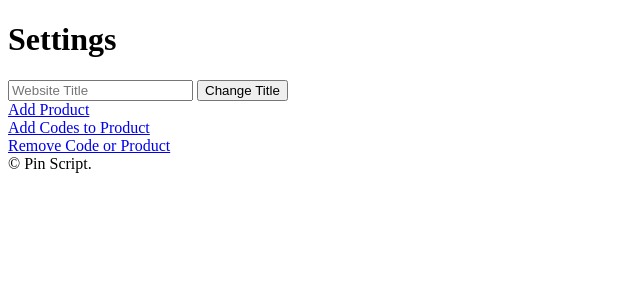
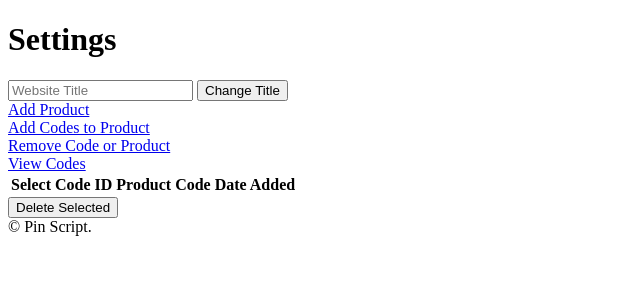
Before and after one commit to renandj55/PinScript-NoOOP, a PHP site: page /admin.php in a window 1280 px wide. Shown: the part 116-416 px from the top of the page, without its empty margins (0-640 px from the left). Run offline with PHP 8.4, Linux system fonts and the light colour scheme; the visitor is signed in with stand-in values (Sample User, id 1); tables that the repository leaves empty or names only in its code hold one stand-in row (values such as "Sample post"); data that the repository does not hold is empty; some libraries are stand-ins or nearby versions.

Commit message:
Ability to view all codes of product and delete manually

```diff
--- a/admin.php
+++ b/admin.php
@@ -61,7 +61,7 @@ if (isset($_SESSION['add_product']['error'])) {
 <?php
 if(!empty($products)):
 ?>
-<a href="#removeCode" id="removeCodeDisplay">Remove Code or Product</a>
+<a href="#removeCode" id="removeCodeDisplay">Remove Code or Product</a><br />
 <form action="remove.php" method="POST" id="removeCodeForm">
 	<?php
 	if(isset($_SESSION['remove']['message'])) {
@@ -80,9 +80,51 @@ if(!empty($products)):
 	<input type="text" name="code" />
 	<button type="submit" onclick="return confirm('Are you sure?');">Remove</button>
 </form>
+
+<a href="#viewCodes" id="viewCodeDisplay">View Codes</a>
+
+<form action="view.php" method="POST" id="viewCodeForm">
+	<select name="product">
+		<?php
+		foreach($products as $product) {
+			echo '<option value="' . $product['product_id'] . '">' . $product['product_name'] . '</option>';
+		}
+		?>
+	</select>
+	<button type="submit">Go</button>
+</form>
 <?php
 endif;
 ?>
+
+<?php
+
+if(!empty($_SESSION['codes'])) {
+	echo '<form method="POST" action="delete.php">';
+	echo '<table>
+	<tr>
+		<th>Select</th>
+		<th>Code ID</th>
+		<th>Product</th>
+		<th>Code</th>
+		<th>Date Added</th>
+	</tr>';
+	foreach($_SESSION['codes'] as $code) {
+		echo '<tr>';
+		echo '<td><input type="checkbox" name="codes[]" value="' . $code['code_id'] . '"/></td>';
+		echo '<td>' . $code['code_id'] . '</td>';
+		echo '<td>' . $code['product_name'] . '</td>';
+		echo '<td>' . $code['code_content'] . '</td>';
+		echo '<td>' . date("F jS Y h:i:s A", $code['code_timestamp']) . '</td>';
+		echo '</tr>';
+	}
+	echo '</table>
+	<button type="submit">Delete Selected</button>
+	</form>';
+	unset($_SESSION['codes']);
+}
+?>
+
 <script>
 $(document).ready(function() {
 
@@ -98,9 +140,15 @@ $("#removeCodeDisplay").click(function() {
 	$("#removeCodeForm").toggle();
 });
 
+$("#viewCodeDisplay").click(function() {
+	$("#viewCodeForm").toggle();
+});
+
 });
 </script>
+
 <?php
+
 
 require('footer.php');
 
--- a/css/style.css
+++ b/css/style.css
@@ -9,3 +9,7 @@
 #removeCodeForm {
 	display: none;
 }
+
+#viewCodeForm {
+	display: none;
+}
```
Also changed, not shown: delete.php (added, +15 -0 lines), view.php (added, +17 -0 lines).
